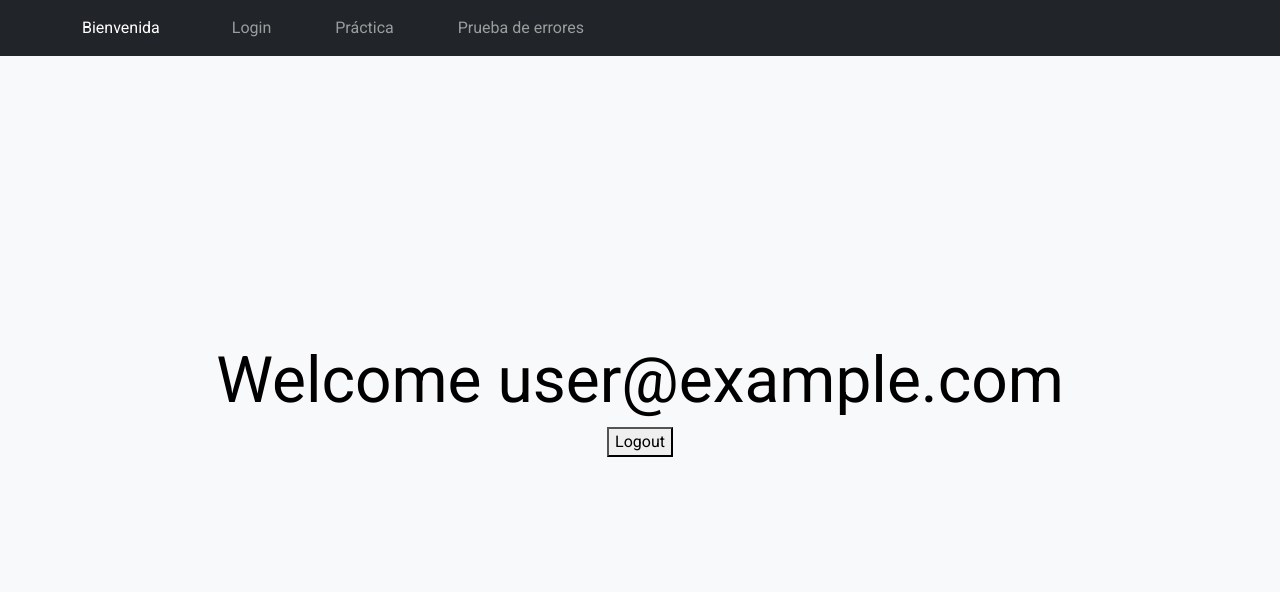
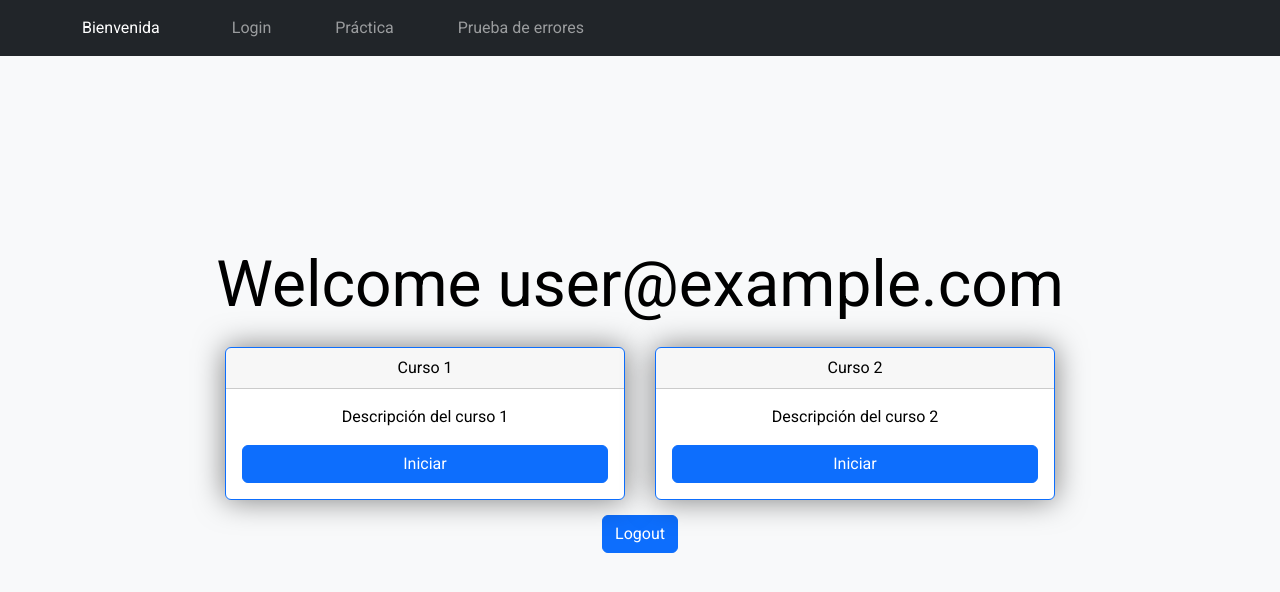
Before and after one commit to Ivan-Kameyha/keyboard-project, a React (Vite) app: page /home in a window 1280 px wide. Shown: the top 592 px of the page. Built offline with nearby package versions, Linux system fonts and the light colour scheme; no server answers; sample sign-in values are in the browser's storage.

Commit message:
Tarjtetas de cursos
Se incorporan tarjetas de los diferentes cursos en el perfil del usuario

```diff
--- /dev/null
+++ b/src/components/courseCard/CourseCard.css
@@ -0,0 +1,4 @@
+.course-card{
+    padding: 0 !important;
+    margin: 15px;
+}
--- /dev/null
+++ b/src/components/courseCard/CourseCard.jsx
@@ -0,0 +1,21 @@
+import Card from "react-bootstrap/Card";
+import Button from "react-bootstrap/Button";
+import "./CourseCard.css";
+import { TextToSpeechButton } from "../textToSpeechButton/TextToSpeechButton";
+
+const CourseCard = ({ title, description }) => {
+  return (
+    <Card border="primary" className="course-card">
+      <Card.Header>{title}</Card.Header>
+      <Card.Body>
+        <Card.Text>{description}</Card.Text>
+        <Button variant="primary" className="submitBtn">
+          {/* Componente TextToSpeechButton con el texto del botón */}
+          <TextToSpeechButton text={"Iniciar"} />
+        </Button>
+      </Card.Body>
+    </Card>
+  );
+};
+
+export default CourseCard;
--- a/src/components/home/Home.jsx
+++ b/src/components/home/Home.jsx
@@ -1,6 +1,9 @@
+import { Button } from "react-bootstrap";
 import { useAuth } from "../../context/AuthContext";
+import CourseCard from "../courseCard/CourseCard";
+import { TextToSpeechButton } from "../textToSpeechButton/TextToSpeechButton";
 
-export function Home() {
+export const Home = () => {
   // se extrae el estado user, loading y la funcion logout del contexto
   const { user, logout, loading } = useAuth();
 
@@ -17,9 +20,21 @@ export function Home() {
     >
       <div className="text-center">
         <h1>Welcome {user.email}</h1>
-
-        <button onClick={handleLogout}>Logout</button>
+        <div className="container-courses d-flex justify-content-center flex-wrap">
+          <CourseCard
+            title={"Curso 1"}
+            description={"Descripción del curso 1"}
+          />
+          <CourseCard
+            title={"Curso 2"}
+            description={"Descripción del curso 2"}
+          />
+        </div>
+        <Button onClick={handleLogout}>
+          {/* Componente TextToSpeechButton con el texto del botón */}
+          <TextToSpeechButton text={"Logout"} />
+        </Button>
       </div>
     </div>
   );
-}
+};
--- a/src/components/protectedPath/protectedPath.jsx
+++ b/src/components/protectedPath/protectedPath.jsx
@@ -1,13 +1,13 @@
-import {Navigate} from 'react-router-dom'
-import {useAuth} from '../../context/AuthContext'
+import { Navigate } from "react-router-dom";
+import { useAuth } from "../../context/AuthContext";
 
-export function ProtectedPath({children}) {
-    const {user, loading} = useAuth(); // se extrae los estados user y loading del contexto
+export const ProtectedPath = ({ children }) => {
+  const { user, loading } = useAuth(); // se extrae los estados user y loading del contexto
 
-    if (loading) return <h1>loading</h1>
+  if (loading) return <h1>loading</h1>;
 
-    // verifica si hay un usuario logeado
-    if (!user) return <Navigate to="/login"></Navigate>
+  // verifica si hay un usuario logeado
+  if (!user) return <Navigate to="/login"></Navigate>;
 
-    return <>{children}</>
-}
+  return <>{children}</>;
+};
--- a/src/components/register/Register.jsx
+++ b/src/components/register/Register.jsx
@@ -42,7 +42,7 @@ export const Register = () => {
     const handleKeyDown = (event) => {
       // Redireccionar a la página raíz con ESC
       if (event.keyCode === 27) {
-        window.location.href = "/";
+        window.location.href = "http://localhost:5173";
       }
     };
 
--- a/src/components/sessionCard/SessionCard.jsx
+++ b/src/components/sessionCard/SessionCard.jsx
@@ -55,9 +55,14 @@ const SessionCard = ({ title, button, handleSubmit, handleChange, error }) => {
         </p>
 
         <Link to="/login">
-          <button className="btn-volver link-login active" id="link-login">
-            Volver
-          </button>
+          <Button
+            variant="primary"
+            className="btn-volver link-login active"
+            id="link-login"
+          >
+            {/* Componente TextToSpeechButton con el texto del botón */}
+            <TextToSpeechButton text={"Volver"} />
+          </Button>
         </Link>
       </div>
     </div>
```
Also changed, not shown: src/components/keyboard/Keyboard.jsx (+53 -7 lines), src/components/main/Main.jsx (line endings or trailing spaces).
